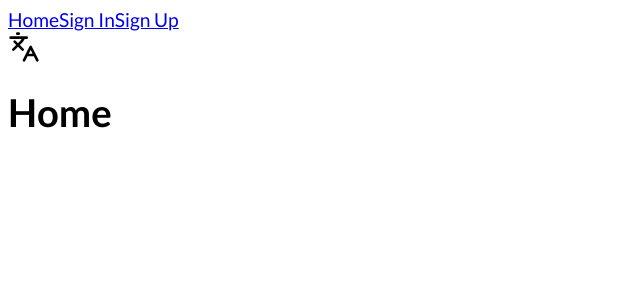
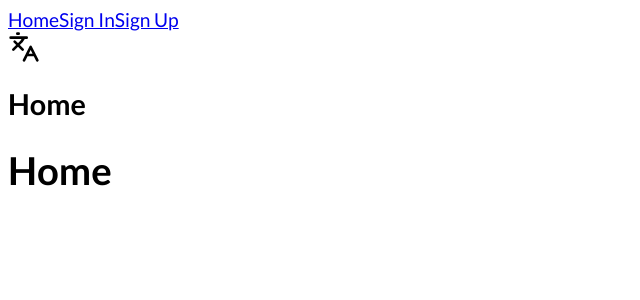
Before and after one commit to Adrydevmateo/resume-builder, a React (Vite) app: page / in a window 1280 px wide. Shown: the top 300 px of the page, without its empty margins (0-640 px from the left). Built offline with nearby package versions, Linux system fonts and the light colour scheme.

Commit message:
Added Zustand Store

```diff
--- a/package.json
+++ b/package.json
@@ -12,7 +12,8 @@
   "dependencies": {
     "react": "^18.2.0",
     "react-dom": "^18.2.0",
-    "react-router-dom": "^6.23.1"
+    "react-router-dom": "^6.23.1",
+    "zustand": "^4.5.2"
   },
   "devDependencies": {
     "@types/react": "^18.2.66",
--- a/src/language/Language-Switch.tsx
+++ b/src/language/Language-Switch.tsx
@@ -1,7 +1,10 @@
-import { SetLanguage } from './Language'
+
 import './Language-Switch.style.css'
+import LanguageStore from './Language.store'
 
 export default function LanguageSwitch() {
+
+ const { SetLanguage } = LanguageStore()
 
  return (
   <div className="language-switch">
--- /dev/null
+++ b/src/language/Language.store.ts
@@ -0,0 +1,9 @@
+import { create } from 'zustand'
+import { TLanguage } from './Language.type'
+
+const LanguageStore = create((set) => ({
+ language: 'en',
+ SetLanguage: (language: TLanguage) => set({ language: language }),
+}))
+
+export default LanguageStore
--- a/src/layouts/Home.layout.tsx
+++ b/src/layouts/Home.layout.tsx
@@ -1,11 +1,15 @@
 import { Link } from "react-router-dom"
 import LanguageSwitch from "../language/Language-Switch"
+import { title } from "./Home.translation"
+import LanguageStore from "../language/Language.store"
 
 interface Props {
  children: React.ReactNode
 }
 
 export default function HomeLayout({ children }: Props) {
+ const { language } = LanguageStore()
+
  return (
   <div id="home-layout">
    <header>
@@ -17,6 +21,8 @@ export default function HomeLayout({ children }: Props) {
     <LanguageSwitch />
    </header>
 
+   <h2>{title[language]}</h2>
+
    {children}
   </div>
  )
--- /dev/null
+++ b/src/layouts/Home.translation.ts
@@ -0,0 +1,6 @@
+import { TLanguage } from "../language/Language.type";
+
+export const title: Record<TLanguage, string> = {
+ en: 'Home',
+ es: 'Inicio'
+}
```
Also changed, not shown: 1 other file (tests, documents, lock files or other folders).
